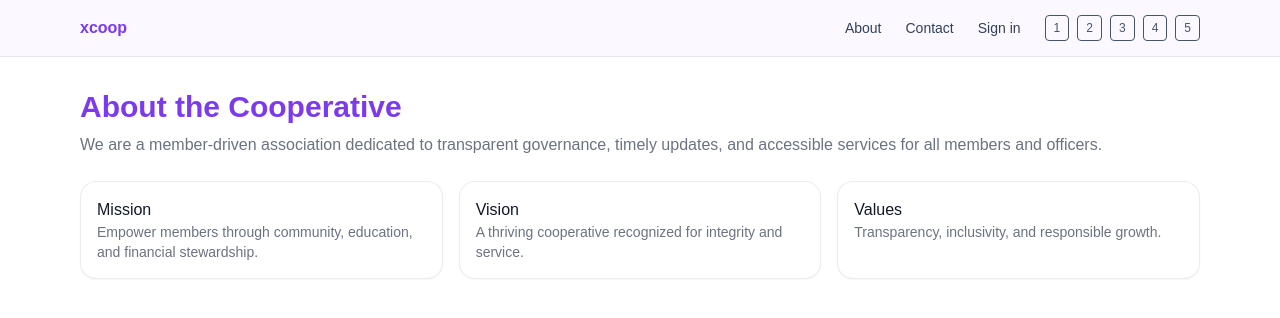
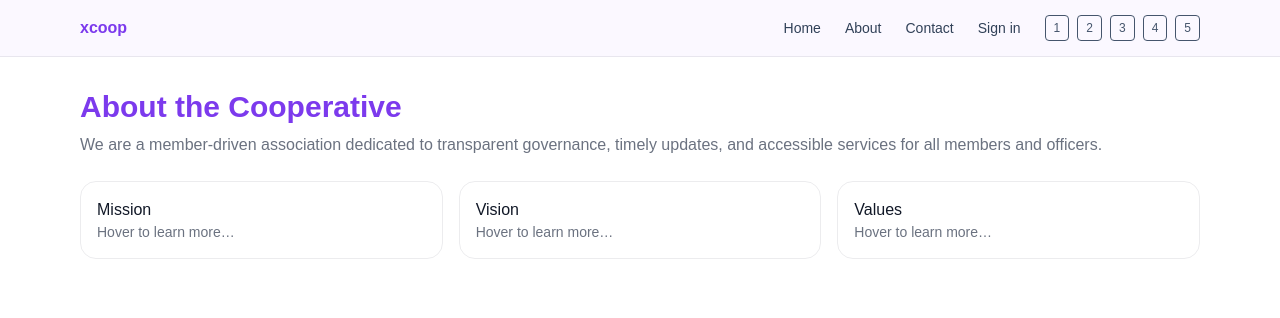
Before and after one commit to minbsfa/xcoop, a Next.js app: page /about in a window 1280 px wide. Shown: the top 318 px of the page. Built offline with nearby package versions, Linux system fonts and the light colour scheme; no server answers.

Commit message:
feat(nav): add Home link; feat(about): interactive hover-expand cards for mission/vision/values

```diff
--- a/src/app/about/page.tsx
+++ b/src/app/about/page.tsx
@@ -6,19 +6,25 @@ export default function AboutPage() {
         <p className="text-[color:var(--muted)]">We are a member-driven association dedicated to transparent governance, timely updates, and accessible services for all members and officers.</p>
       </section>
       <section className="grid gap-4 md:grid-cols-3">
-        <div className="card p-4">
-          <h3 className="font-medium">Mission</h3>
-          <p className="text-sm text-[color:var(--muted)]">Empower members through community, education, and financial stewardship.</p>
-        </div>
-        <div className="card p-4">
-          <h3 className="font-medium">Vision</h3>
-          <p className="text-sm text-[color:var(--muted)]">A thriving cooperative recognized for integrity and service.</p>
-        </div>
-        <div className="card p-4">
-          <h3 className="font-medium">Values</h3>
-          <p className="text-sm text-[color:var(--muted)]">Transparency, inclusivity, and responsible growth.</p>
-        </div>
+        <InteractiveCard title="Mission" details="We empower members through community programs, continuous learning, and responsible financial stewardship that uplifts families and local enterprises." />
+        <InteractiveCard title="Vision" details="A thriving, inclusive cooperative recognized for integrity, service excellence, and sustainable growth across Surigao and beyond." />
+        <InteractiveCard title="Values" details="Transparency in decisions, inclusivity across backgrounds, accountability for resources, and compassion in service." />
       </section>
     </div>
   );
 }
+
+function InteractiveCard({ title, details }: { title: string; details: string }) {
+  return (
+    <div className="group relative overflow-hidden rounded-2xl border" style={{borderColor: "var(--border)"}}>
+      <div className="p-4 transition-transform duration-300 group-hover:scale-105">
+        <h3 className="font-medium">{title}</h3>
+        <p className="text-sm text-[color:var(--muted)]">Hover to learn more…</p>
+      </div>
+      <div className="absolute inset-0 translate-y-full group-hover:translate-y-0 transition-transform duration-300 bg-white/95 p-4">
+        <h3 className="font-medium" style={{color: "var(--brand)"}}>{title}</h3>
+        <p className="text-sm text-[color:var(--muted)]">{details}</p>
+      </div>
+    </div>
+  );
+}
--- a/src/components/Navbar.tsx
+++ b/src/components/Navbar.tsx
@@ -11,6 +11,7 @@ export default async function Navbar() {
       <div className="mx-auto flex h-14 max-w-6xl items-center justify-between px-4">
         <Link href="/" className="font-semibold text-[color:var(--brand)]">xcoop</Link>
         <nav className="hidden gap-6 md:flex items-center">
+          <Link href="/" className="text-sm text-slate-700 hover:text-[color:var(--brand)]">Home</Link>
           <Link href="/about" className="text-sm text-slate-700 hover:text-[color:var(--brand)]">About</Link>
           <Link href="/contact" className="text-sm text-slate-700 hover:text-[color:var(--brand)]">Contact</Link>
           <Link href={isAuthed ? "/member/dashboard" : "/signin"} className="text-sm text-slate-700 hover:text-[color:var(--brand)]">{isAuthed ? "Dashboard" : "Sign in"}</Link>
```
